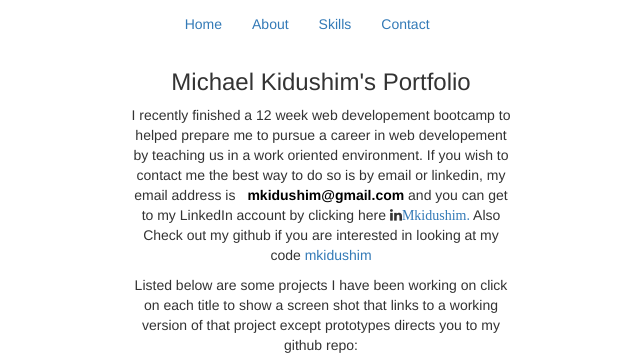
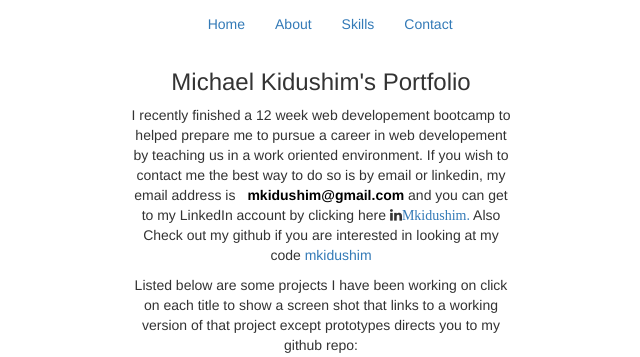
Before and after one commit to mkidushim/portfolio, a PHP site: page / in a window 1280 px wide. Shown: the part 939-1296 px from the top of the page, without its empty margins (319-959 px from the left). Run offline with PHP 8.4, Linux system fonts and the light colour scheme; some libraries are stand-ins or nearby versions.

Commit message:
finished styling #15

```diff
--- a/style.css
+++ b/style.css
@@ -84,7 +84,7 @@ button.navbar-toggle {
     left: 10px;
 }
 .row.hidden-xs {
-    left: 32px;
+    left: 55px;
 
 }
 .iconbar1 {
```
